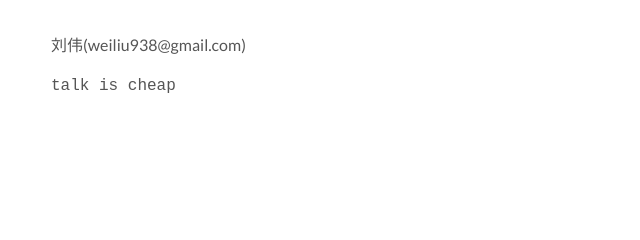
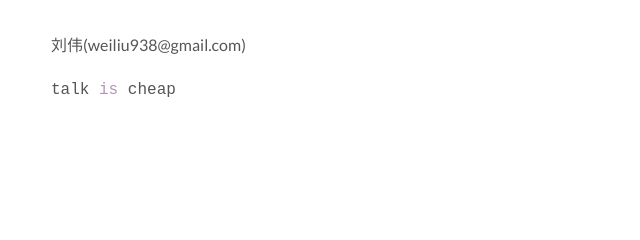
Before and after one commit to mtxrym/mtxrym.github.io, a plain HTML site: page about/index.html in a window 1280 px wide. Shown: the part 177-417 px from the top of the page, 239-879 px from the left. Drawn offline with Linux system fonts and the light colour scheme.

Commit message:
Site updated: 2015-04-16 14:24:30

```diff
--- a/about/index.html
+++ b/about/index.html
@@ -33,7 +33,7 @@
 
 
 
-    about // 细嗅蔷薇
+    个人简介 // 细嗅蔷薇
 
 </title>
 </head>
@@ -114,8 +114,8 @@
 
 
       <p>刘伟(weiliu938@gmail.com)</p>
-<p><code>talk is cheap</code></p>
-
+<pre><code>talk <span class="keyword">is</span> cheap
+</code></pre>
 
   </div>
 
```
